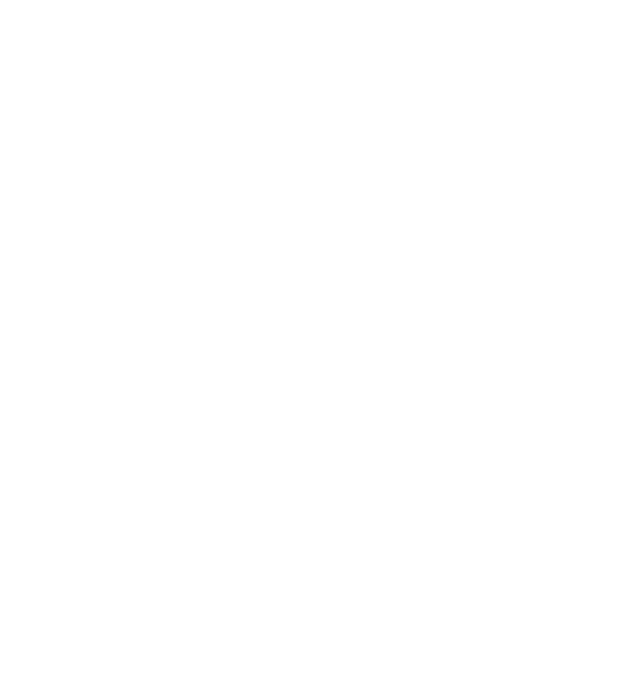
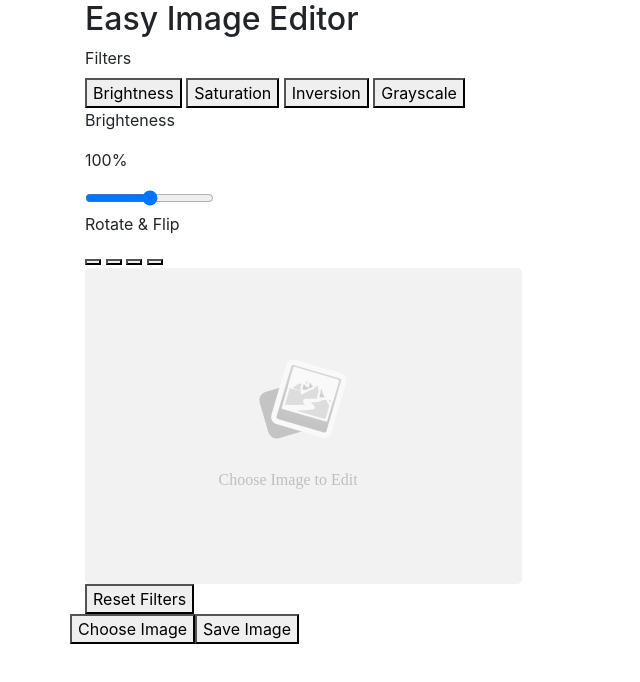
Before and after one commit to DanukaBhathiya/Image-Editor, a plain HTML site: page index.html in a window 1280 px wide. Shown: the whole page, without its empty margins (0-640 px from the left). Drawn offline with nearby package versions, Linux system fonts and the light colour scheme.

Commit message:
add html code

```diff
--- a/index.html
+++ b/index.html
@@ -10,6 +10,51 @@
     <title>Image Editor</title>
 </head>
 <body>
+    <div class="container disable">
+        <h2>Easy Image Editor</h2>
+        <div class="wrapper">
+            <div class="editor-panel">
+                <div class="filter">
+                    <label class="title">Filters</label>
+                    <div class="options">
+                        <button id="brightness" class="active">Brightness</button>
+                        <button id="saturation">Saturation</button>
+                        <button id="inversion">Inversion</button>
+                        <button id="grayscale">Grayscale</button>
+                    </div>
+                    <div class="slider">
+                        <div class="filter-info">
+                            <p class="name">Brighteness</p>
+                            <p class="value">100%</p>
+                        </div>
+                        <input type="range" value="100" min="0" max="200">
+                    </div>
+                </div>
+                <div class="rotate">
+                    <label class="title">Rotate & Flip</label>
+                    <div class="options">
+                        <button id="left"><i class="fa-solid fa-rotate-left"></i></button>
+                        <button id="right"><i class="fa-solid fa-rotate-right"></i></button>
+                        <button id="horizontal"><i class='bx bx-reflect-vertical'></i></button>
+                        <button id="vertical"><i class='bx bx-reflect-horizontal' ></i></button>
+                    </div>
+                </div>
+            </div>
+            <div class="preview-img">
+                <img src="image.svg" alt="preview-img">
+            </div>
+        </div>
+        <div class="controls">
+            <button class="reset-filter">Reset Filters</button>
+            <div class="row">
+                <input type="file" class="file-input" accept="image/*" hidden>
+                <button class="choose-img">Choose Image</button>
+                <button class="save-img">Save Image</button>
+            </div>
+        </div>
+    </div>
 
-</body>
+    <script src="script.js"></script>
+
+  </body>
 </html>
```
Also changed, not shown: image.svg (added).
